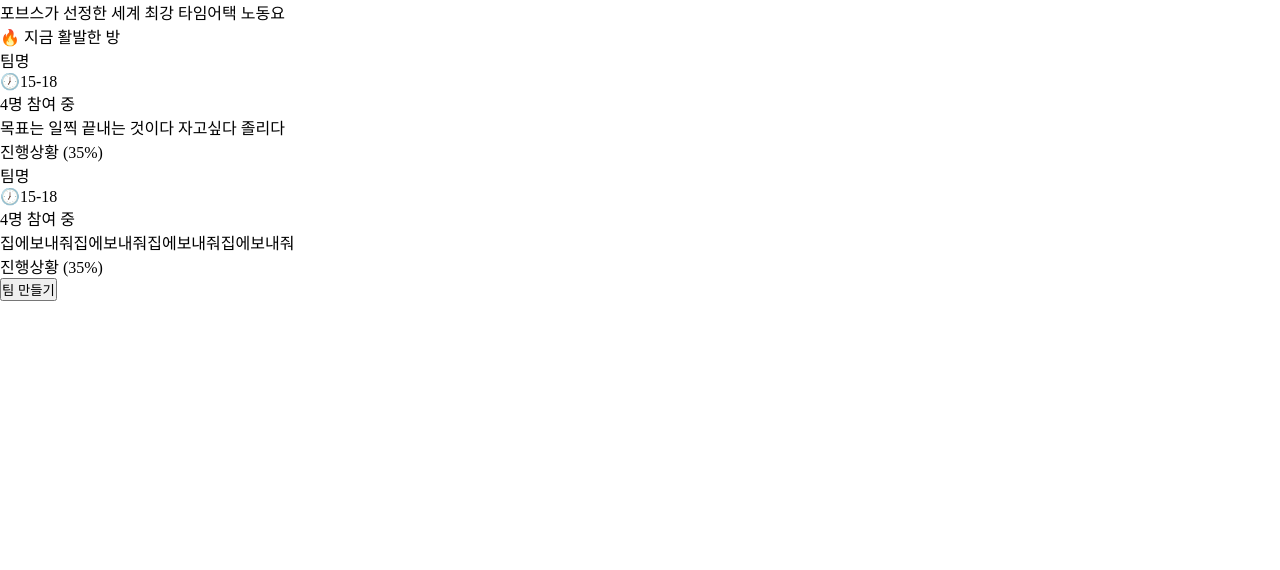
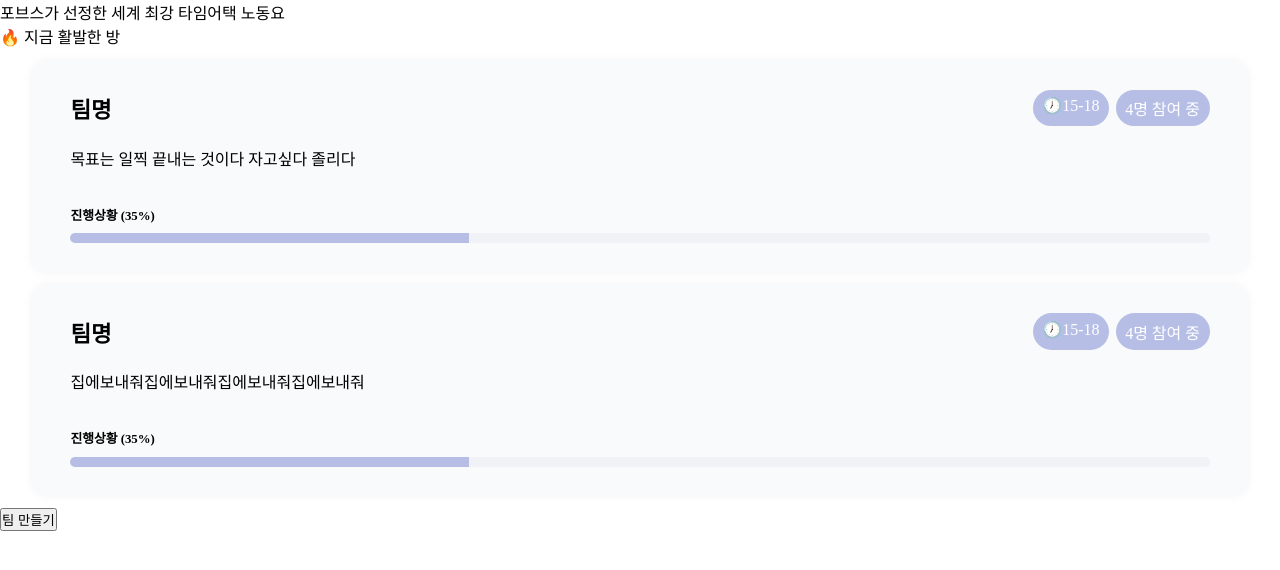
Before and after one commit to piTch-time/pitch-frontend, a React (Create React App) app: page / in a window 1280 px wide. Shown: the top 570 px of the page. Built offline with nearby package versions, Linux system fonts and the light colour scheme.

Commit message:
design: css on Main-RoomList

```diff
--- a/src/pages/Main/RoomList.tsx
+++ b/src/pages/Main/RoomList.tsx
@@ -1,21 +1,73 @@
+import styled from "styled-components";
+
 export const RoomList = ({ list }: { list: any[] }) => {
   const renderedList =
     list &&
     list.map((room) => {
       return (
-        <div key={room.id}>
-          <div>
-            <div>{room.name}</div>
-            <div>
-              <div>🕖{room.startEnd}</div>
-              <div>{room.memberCount}명 참여 중</div>
-            </div>
-          </div>
+        <Container key={room.id}>
+          <FlexBet>
+            <Name>{room.name}</Name>
+            <Flex>
+              <Tag>🕖{room.startEnd}</Tag>
+              <Tag>{room.memberCount}명 참여 중</Tag>
+            </Flex>
+          </FlexBet>
           <div>{room.goal}</div>
-          <div>진행상황 ({room.taskProgress}%)</div>
-        </div>
+          <Progress>진행상황 ({room.taskProgress}%)</Progress>
+          <ProgressBar done={room.taskProgress}></ProgressBar>
+        </Container>
       );
     });
 
   return <>{renderedList}</>;
 };
+
+const Container = styled.div`
+  filter: drop-shadow(0px 0px 5px rgba(0, 0, 0, 0.05));
+  background: #f9fafb;
+  border-radius: 15px;
+  margin: 0.8rem 2rem;
+  padding: 1.8rem 2.4rem;
+`;
+
+const Name = styled.div`
+  font-weight: bold;
+  font-size: 1.4rem;
+`;
+
+const FlexBet = styled.div`
+  display: flex;
+  justify-content: space-between;
+  align-items: center;
+  margin-bottom: 1.2rem;
+`;
+
+const Flex = styled.div`
+  display: flex;
+`;
+
+const Tag = styled.div`
+  background: #b6bee6;
+  border-radius: 20px;
+  color: white;
+  padding: 0.4rem 0.6rem;
+  margin-left: 0.4rem;
+`;
+
+const Progress = styled.div`
+  font-weight: bold;
+  font-size: 0.8rem;
+  margin-top: 2.2rem;
+  margin-bottom: 0.6rem;
+`;
+
+const ProgressBar = styled.div`
+  background: linear-gradient(
+    90deg,
+    #b6bee6 ${({ done }: { done: number }) => done}%,
+    #f1f2f6 ${({ done }: { done: number }) => done}%
+  );
+  border-radius: 3rem;
+  height: 0.6rem;
+`;
```
